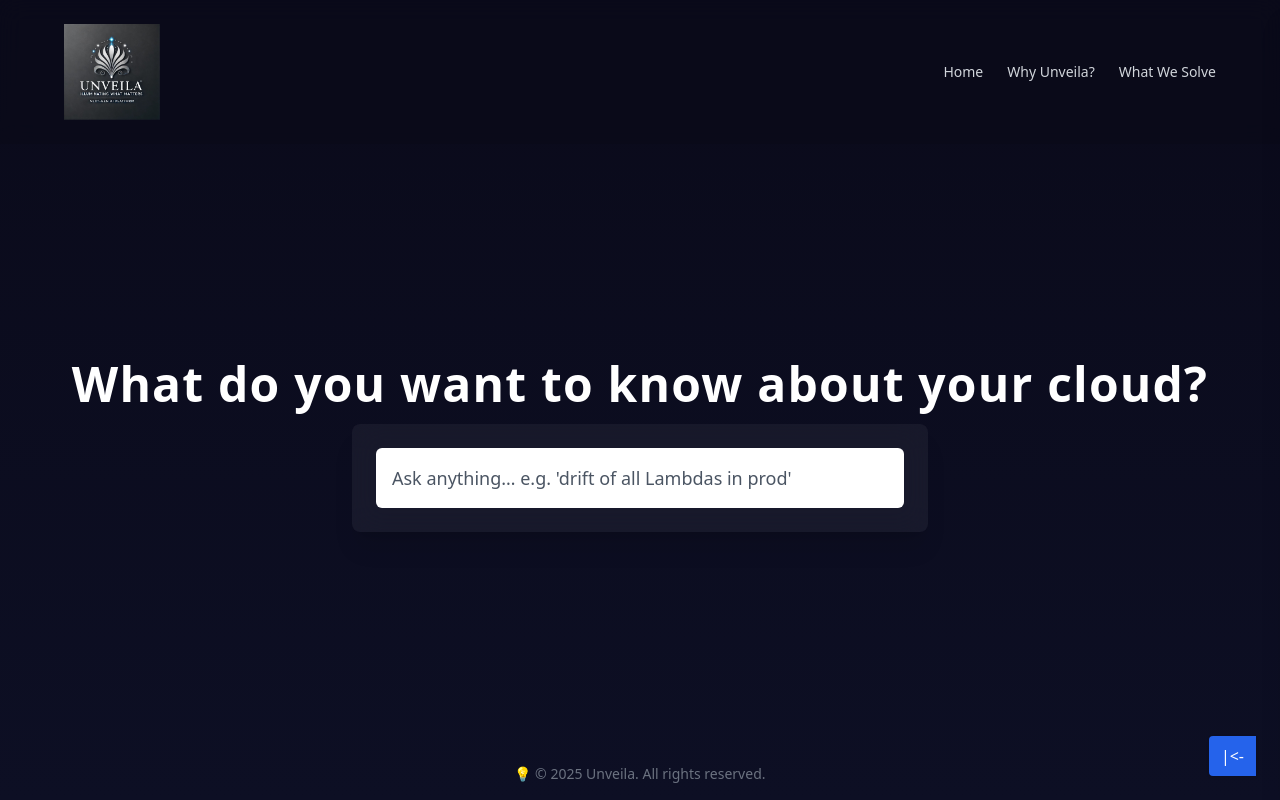
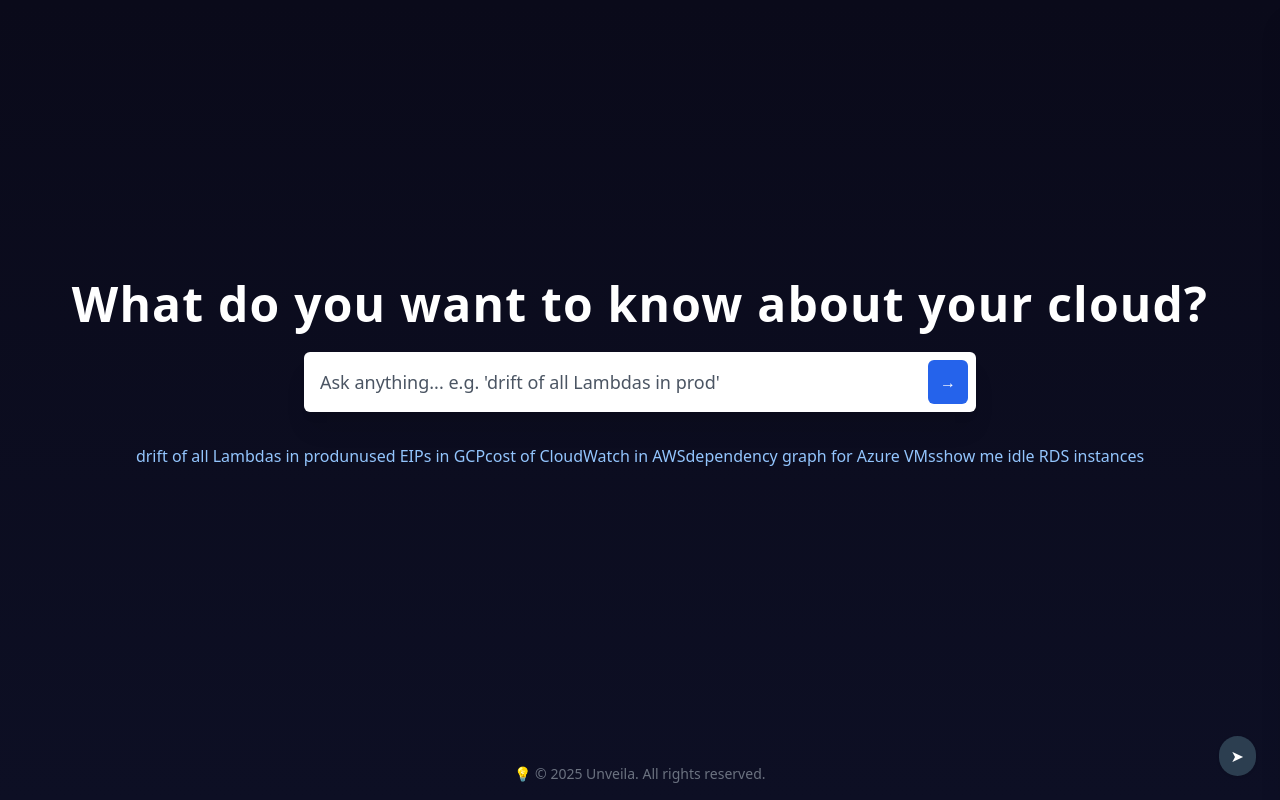
Before and after one commit to satyaelipe/unveila-landing-page, a React (Vite) app: page / in a window 1280 px wide. Built offline with nearby package versions, Linux system fonts and the light colour scheme.

Commit message:
Update LandingPage.jsx

```diff
--- a/src/LandingPage.jsx
+++ b/src/LandingPage.jsx
@@ -1,5 +1,4 @@
 import React, { useState, useEffect, useRef } from 'react';
-import ResponsiveNavbar from './ResponsiveNavbar';
 import SidebarDrawer from './components/SidebarDrawer';
 
 export default function LandingPage() {
@@ -7,6 +6,7 @@ export default function LandingPage() {
   const [activeSection, setActiveSection] = useState('home');
   const [showScrollTop, setShowScrollTop] = useState(false);
   const observerRef = useRef(null);
+  const [query, setQuery] = useState('');
 
   useEffect(() => {
     const scrollToHash = () => {
@@ -61,40 +61,63 @@ export default function LandingPage() {
   }, []);
 
   const handleSearchSubmit = (e) => {
-    if (e.key === 'Enter') {
+    if (e.key === 'Enter' || e.type === 'click') {
       e.preventDefault();
-      const query = e.target.value;
       console.log('Submitting query:', query);
-      // TODO: Replace console.log with backend call
+      // TODO: Replace with backend call
     }
   };
 
+  const exampleQueries = [
+    "drift of all Lambdas in prod",
+    "unused EIPs in GCP",
+    "cost of CloudWatch in AWS",
+    "dependency graph for Azure VMs",
+    "show me idle RDS instances"
+  ];
+
   return (
     <div className="min-h-screen bg-gradient-to-b from-[#0a0a1a] to-[#0d0f24] text-white flex flex-col scroll-smooth">
-      <ResponsiveNavbar activeSection={activeSection} />
-
       {/* Toggle Button Bottom-Right */}
       {!sidebarOpen && (
         <button
           onClick={() => setSidebarOpen(true)}
-          className="fixed bottom-6 right-6 z-40 text-white bg-blue-600 hover:bg-blue-700 px-3 py-2 rounded-l shadow"
+          className="fixed bottom-6 right-6 z-40 text-white bg-[#2c3e50] hover:bg-[#3d5165] px-3 py-2 rounded-full shadow"
           aria-label="Open Sidebar"
         >
-          |&lt;-
+          ➤
         </button>
       )}
 
       <main id="home" className="flex-grow flex flex-col items-center justify-center px-6 text-center fade-section">
-        <h1 className="text-4xl md:text-5xl font-semibold tracking-wide mb-4">What do you want to know about your cloud?</h1>
+        <h1 className="text-4xl md:text-5xl font-semibold tracking-wide mb-6">What do you want to know about your cloud?</h1>
 
         {/* Central Search Box */}
-        <div className="bg-white/5 backdrop-blur-lg rounded-lg shadow-xl p-6 w-full max-w-xl">
+        <div className="relative w-full max-w-2xl">
           <input
             type="text"
-            placeholder="Ask anything… e.g. 'drift of all Lambdas in prod'"
-            className="w-full px-4 py-4 text-black rounded-md placeholder-gray-600 text-lg"
+            value={query}
+            onChange={(e) => setQuery(e.target.value)}
             onKeyDown={handleSearchSubmit}
+            placeholder="Ask anything... e.g. 'drift of all Lambdas in prod'"
+            className="w-full px-4 py-4 pr-12 text-black rounded-md placeholder-gray-600 text-lg shadow-xl"
           />
+          <button
+            onClick={handleSearchSubmit}
+            className="absolute right-2 top-2 bottom-2 px-3 bg-blue-600 hover:bg-blue-700 text-white rounded-md"
+            aria-label="Submit Query"
+          >→</button>
+        </div>
+
+        {/* Suggestions */}
+        <div className="mt-6 space-y-2">
+          {exampleQueries.map((text, idx) => (
+            <button
+              key={idx}
+              onClick={() => setQuery(text)}
+              className="text-sm md:text-base text-blue-300 hover:text-blue-400"
+            >{text}</button>
+          ))}
         </div>
       </main>
 
```
